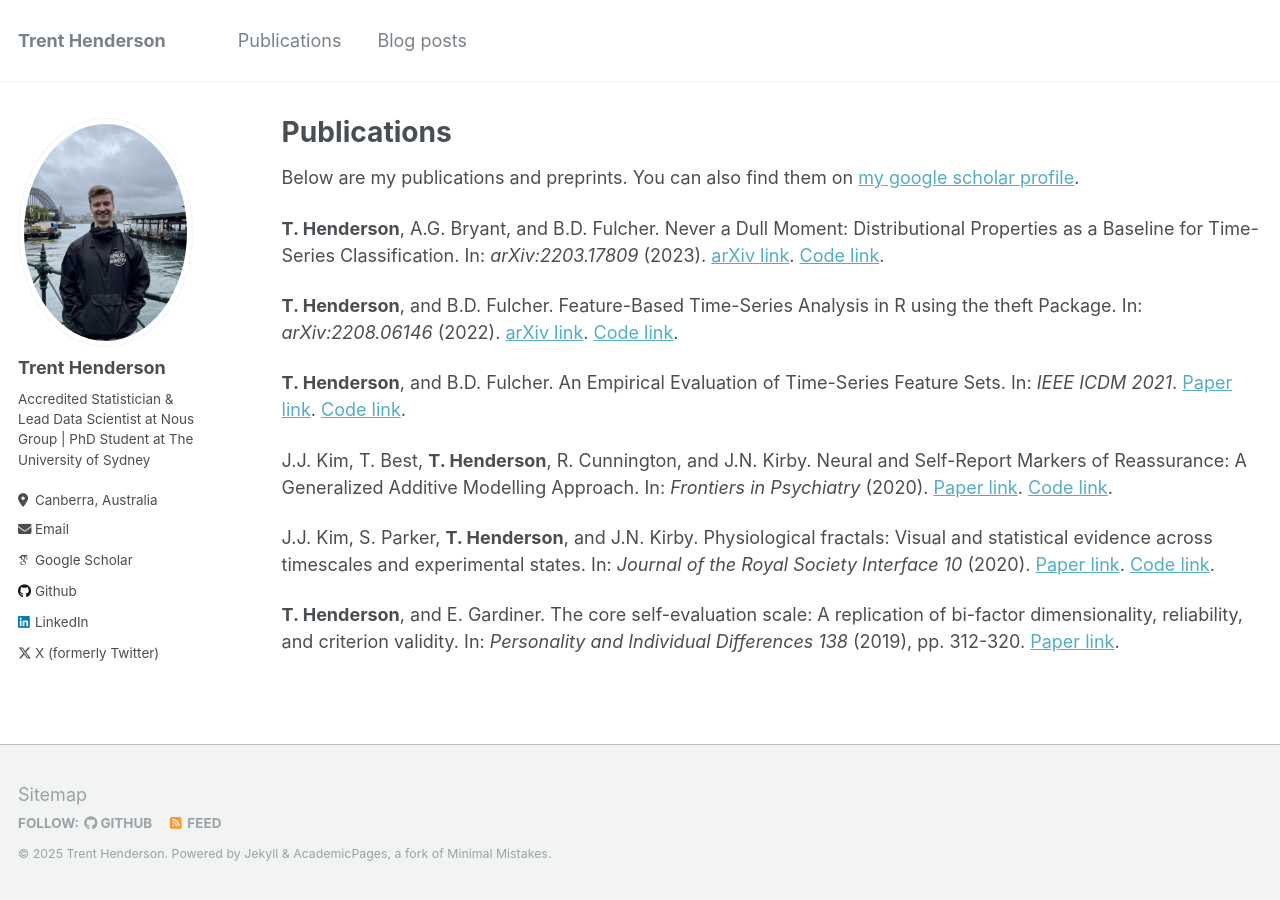
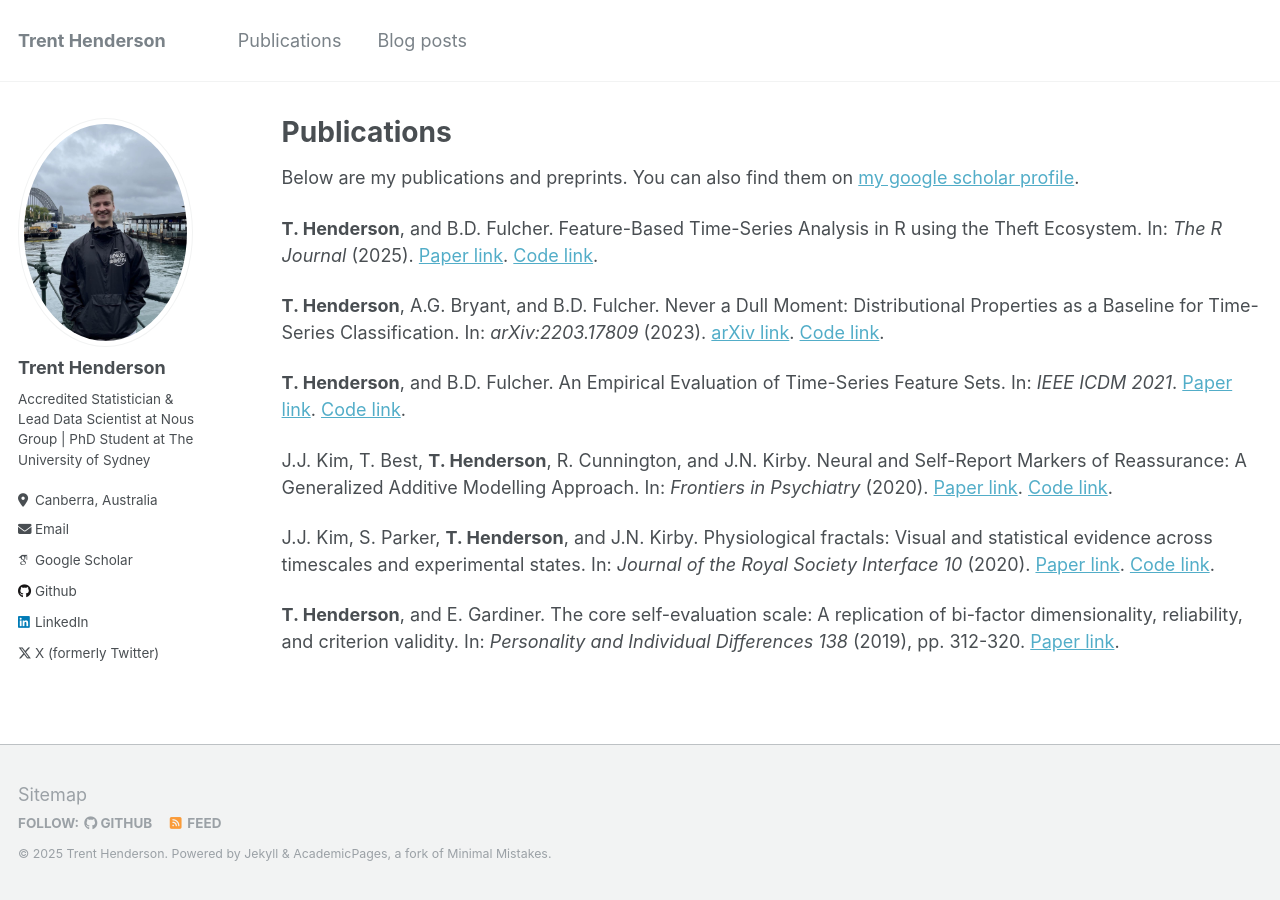
Before and after one commit to hendersontrent/hendersontrent.github.io, a Jekyll site: the page built from _pages/publications.md, in a window 1280 px wide. Built offline with Jekyll 4.4.1, drawn with Linux system fonts in a browser that asks for light colours; some web fonts are replaced.

Commit message:
Update publication entry for Feature-Based Time-Series Analysis
Corrected the title and link for the publication on Feature-Based Time-Series Analysis.

```diff
--- a/_pages/publications.md
+++ b/_pages/publications.md
@@ -7,9 +7,9 @@ author_profile: true
 
 Below are my publications and preprints. You can also find them on [my google scholar profile](https://scholar.google.com.au/citations?user=I7zD5ewAAAAJ&hl=en).
 
+**T. Henderson**, and B.D. Fulcher. Feature-Based Time-Series Analysis in R using the Theft Ecosystem. In: *The R Journal* (2025). [Paper link]([https://journal.r-project.org/articles/RJ-2025-023/]). [Code link](https://journal.r-project.org/articles/RJ-2025-023/RJ-2025-023.zip).
+
 **T. Henderson**, A.G. Bryant, and B.D. Fulcher. Never a Dull Moment: Distributional Properties as a Baseline for Time-Series Classification. In: *arXiv:2203.17809* (2023). [arXiv link](https://arxiv.org/abs/2303.17809). [Code link](https://github.com/hendersontrent/mean-var-ts-classify).
-
-**T. Henderson**, and B.D. Fulcher. Feature-Based Time-Series Analysis in R using the theft Package. In: *arXiv:2208.06146* (2022). [arXiv link]([https://arxiv.org/abs/2303.17809](https://arxiv.org/abs/2208.06146)). [Code link](https://github.com/hendersontrent/theft-paper).
 
 **T. Henderson**, and B.D. Fulcher. An Empirical Evaluation of Time-Series Feature Sets. In: *IEEE ICDM 2021*. [Paper link](https://ieeexplore.ieee.org/document/9679937). [Code link](https://github.com/hendersontrent/feature-set-comp).
 
```
